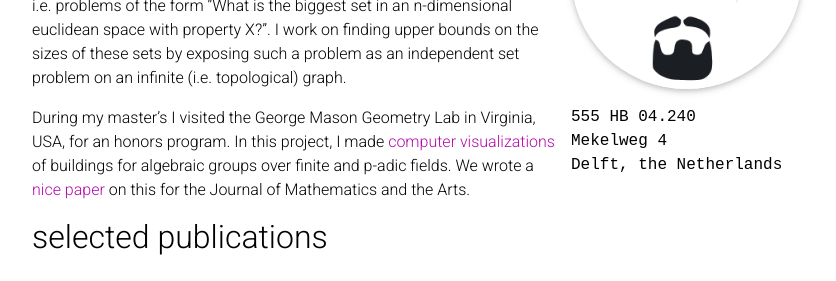
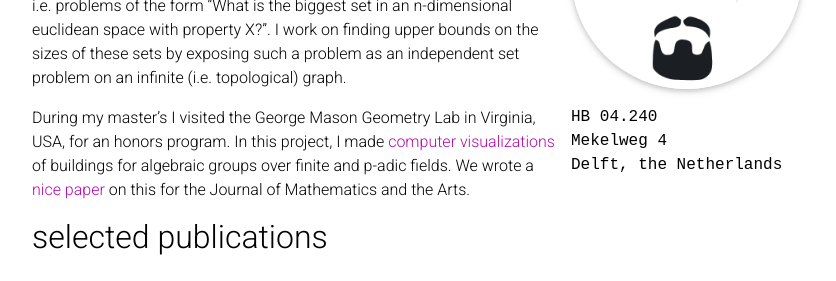
Before and after one commit to brambekker/brambekker.github.io, a Jekyll site: the page built from _pages/about.md, in a window 1280 px wide, cut to the strip 0-595 px from the top of the page. Shown: the part 311-592 px from the top of the strip, without its empty margins (223-1059 px from the left). Built offline with Jekyll 4.4.1, drawn with Linux system fonts in a browser that asks for light colours; full-size pictures stand in for the smaller copies a plugin makes; comment, search, counter and statistics services are not loaded; a style sheet for code colours, icons or effects is not loaded.

Commit message:
Fixed RSS and about

```diff
--- a/_config.yml
+++ b/_config.yml
@@ -44,7 +44,7 @@
 # will use title and url fields
 # Take a look to https://github.com/jekyll/jekyll-feed for more customization
 
-rss_icon: true
+rss_icon: false
 
 # -----------------------------------------------------------------------------
 # Layout
--- a/_pages/about.md
+++ b/_pages/about.md
@@ -9,7 +9,7 @@
   image: LogoGlad.png
   image_circular: true # crops the image to make it circular
   address: >
-    <p>555 HB 04.240</p>
+    <p>HB 04.240</p>
     <p>Mekelweg 4</p>
     <p>Delft, the Netherlands</p>
 
```
